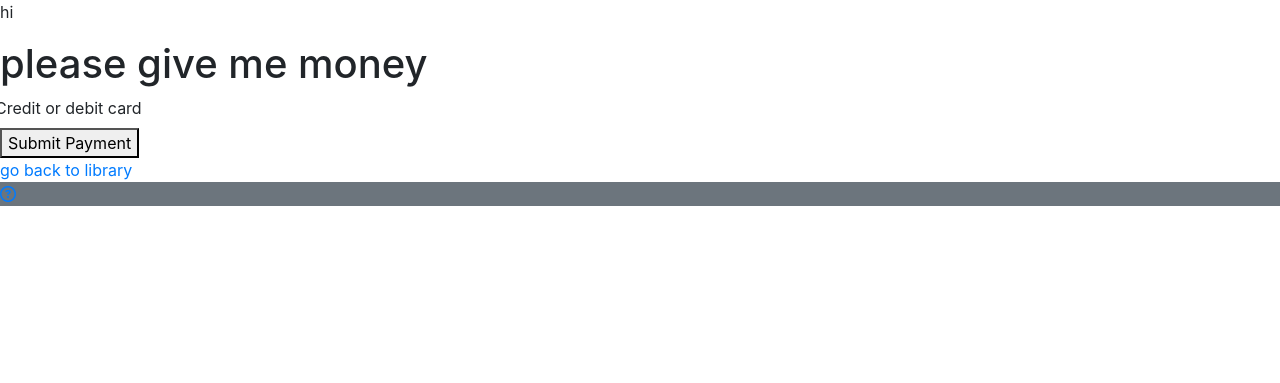
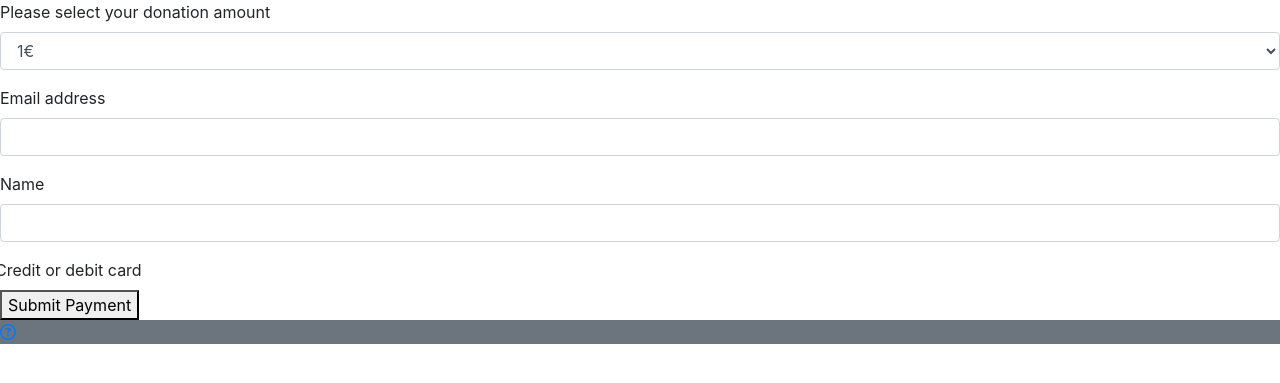
Before and after one commit to alvzed/ms-project-4, a Django app: page /donations/ in a window 1280 px wide. Shown: the part 56-439 px from the top of the page. Run offline with Django 3.2, Linux system fonts and the light colour scheme; some libraries are stand-ins or nearby versions.

Commit message:
finished stripe payments: created customer and charge from form info, added a drop down input with different donation amounts

```diff
--- a/donations/templates/donations/donate.html
+++ b/donations/templates/donations/donate.html
@@ -1,7 +1,11 @@
 {% extends 'base.html' %}
 {% block content %}
 
-    <style>
+<style type="text/css">
+/* below is a solution to the bootstrap css conflict with stripe elements */
+.form-row {
+    display: inherit;
+}
     /**
  * The CSS shown here will not be introduced in the Quickstart guide, but shows
  * how you can use CSS to style your Element's container.
@@ -31,14 +35,33 @@
 }
 
 .StripeElement--webkit-autofill {
-        background-color: #fefde5 !important;
-        }
+  background-color: #fefde5 !important;}
 </style>
 
-    <p>hi {{ user.email }} </p>
-    <h1>please give me money</h1>
+<form action="{% url 'charge' %}" method="post" id="payment-form">
+  {% csrf_token %}
 
-    <form action="/charge" method="post" id="payment-form">
+    <div class="form-group">
+      <label for="donationAmount">Please select your donation amount</label>
+      <select class="form-control" id="donationAmount" name="donationAmount">
+        <option value="1">1€</option>
+        <option value="5">5€</option>
+        <option value="10">10€</option>
+        <option value="15">15€</option>
+        <option value="20">20€</option>
+      </select>
+    </div>
+
+    <div class="form-group">
+    <label for="InputEmail">Email address</label>
+    <input type="email" class="form-control" id="InputEmail" aria-describedby="emailHelp" name="InputEmail" {% if user.is_authenticated %}value="{{ user.email }}"{% endif %} required>
+  </div>
+  <div class="form-group">
+    <label for="InputName">Name</label>
+    <input type="text" class="form-control" id="InputName" name="InputName" required>
+  </div>
+
+
   <div class="form-row">
     <label for="card-element">
       Credit or debit card
@@ -54,10 +77,11 @@
   <button>Submit Payment</button>
 </form>
 
-    <a href="{% url 'library' %}">go back to library</a>
+
 
 <script>
-        var stripe = Stripe('{{ stripe.public_key }}');
+    // Create a Stripe client.
+        var stripe = Stripe('pk_test_51HBhUUFztXrGefLPWk7yydAue6hohVGEd5NmUauyjdwg6o0VCJ6CAxM6JgkEjpBH70tdUXoPqX7BEpnbKRp7gLPW00PjlKlTlF');
 
         // Create an instance of Elements.
         var elements = stripe.elements();
@@ -85,6 +109,7 @@
 
         // Add an instance of the card Element into the `card-element` <div>.
         card.mount('#card-element');
+
         // Handle real-time validation errors from the card Element.
         card.on('change', function(event) {
         var displayError = document.getElementById('card-errors');
--- a/donations/templates/donations/success.html
+++ b/donations/templates/donations/success.html
@@ -1,4 +1,5 @@
 {% extends 'base.html' %}
 {% block content %}
     <h1>Thank you for your donation of {{ amount }}{{ currency }} worth of slugs</h1>
+    <a href="{% url 'library' %}">Go to library</a>
 {% endblock %}
--- a/donations/urls.py
+++ b/donations/urls.py
@@ -4,5 +4,6 @@ from . import views
 
 urlpatterns = [
     path('', views.donate, name='donate'),
-    path('success/<str:args>', views.success, name='success')
+    path('charge/', views.charge, name='charge'),
+    path('success/<str:args>/', views.success, name='success'),
 ]
--- a/donations/views.py
+++ b/donations/views.py
@@ -20,9 +20,24 @@ def donate(request):
 
 
 def charge(request):
-    amount = 5
+
     if request.method == 'POST':
         print('Data:', request.POST)
+
+        amount = int(request.POST['donationAmount']) * 100
+
+        customer = stripe.Customer.create(
+            email=request.POST['InputEmail'],
+            name=request.POST['InputName'],
+            source=request.POST['stripeToken']
+        )
+
+        charge = stripe.Charge.create(
+            customer=customer,
+            amount=amount,
+            currency='eur',
+            description='donation',
+        )
 
     return redirect(reverse('success', args=[amount]))
 
```
Lines whose indentation alone changed are shown as unchanged.
